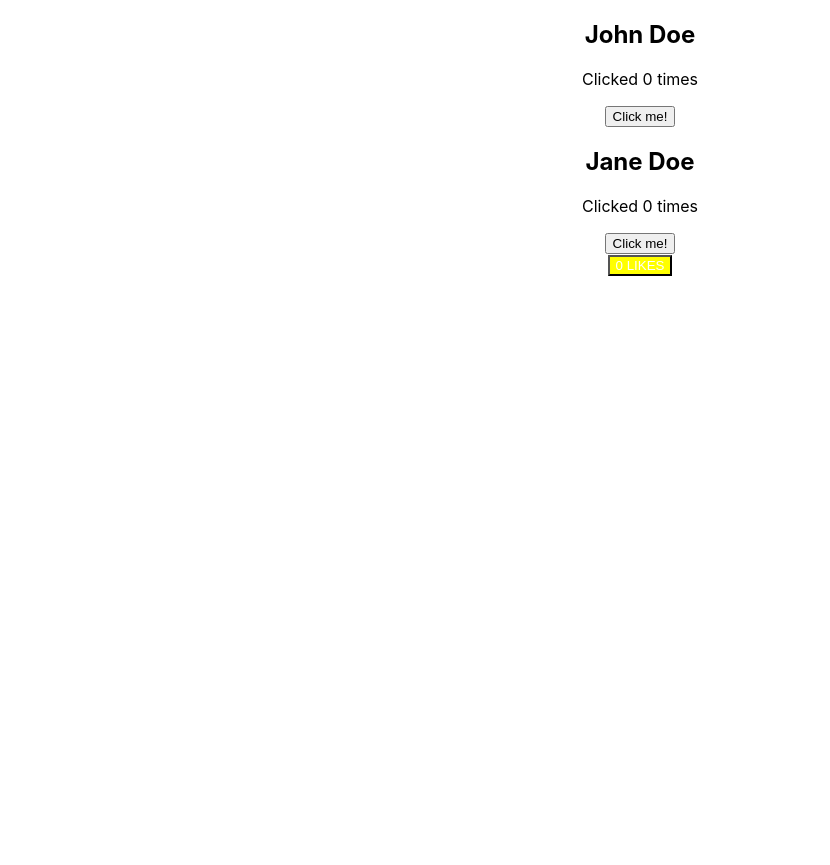
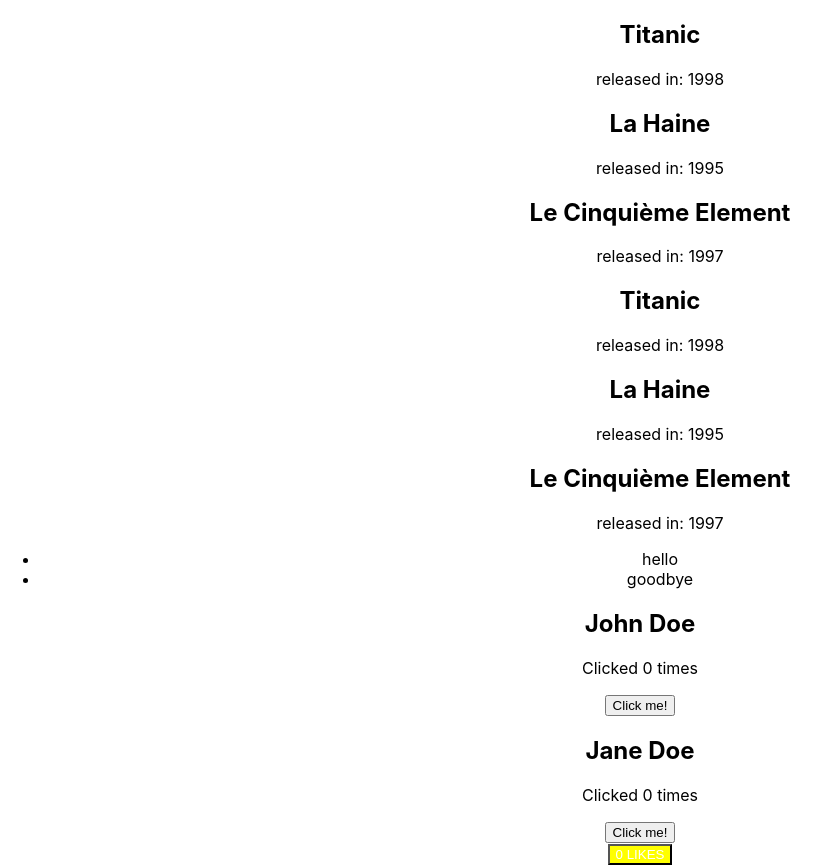
Before and after one commit to ironhack-webdev-squad-126/w7d2, a React (Create React App) app in the folder app/: page / in a window 1280 px wide. Shown: the whole page, without its empty margins (0-830 px from the left). Before the commit the page ends 800 px from the top, so only its background shows below. Built offline with nearby package versions, Linux system fonts and the light colour scheme.

Commit message:
list elements

```diff
--- a/app/src/App.js
+++ b/app/src/App.js
@@ -2,16 +2,24 @@ import React from "react";
 import Header from "./components/Header";
 import User from "./components/User";
 import Button from "./components/Button";
-
+import MoviesList from "./components/MoviesList";
 import "./App.css";
 
 const App = () => {
+  let listElements = ["hello", "goodbye"].map((el, i) => {
+    // return React.createElement("li", null, el);
+    return <li key={i}>{el}</li>;
+  });
+
+  console.log(listElements);
+
   return (
     <div className="App">
+      {/* <Header /> */}
+      <MoviesList />
+      <ul>{listElements}</ul>
       <User firstName="John" lastName="Doe" />
       <User firstName="Jane" lastName="Doe" />
-      {/* <Header /> */}
-
       <Button color="yellow" />
     </div>
   );
--- /dev/null
+++ b/app/src/components/Movie.js
@@ -0,0 +1,15 @@
+import React from "react";
+
+class Movie extends React.Component {
+  render() {
+    const { title, year } = this.props.data;
+    return (
+      <React.Fragment>
+        <h2>{title}</h2>
+        <p>released in: {year}</p>
+      </React.Fragment>
+    );
+  }
+}
+
+export default Movie;
--- /dev/null
+++ b/app/src/components/MoviesList.js
@@ -0,0 +1,26 @@
+import React from "react";
+import Movie from "./Movie";
+
+const MoviesList = () => {
+  const movies = [
+    { title: "Titanic", year: 1998 },
+    { title: "La Haine", year: 1995 },
+    { title: "Le Cinquième Element", year: 1997 }
+  ];
+
+  const movieElements = movies.map((el, i) => {
+    return <Movie data={el} key={i} />;
+  });
+
+  return (
+    <ul>
+      {movieElements}
+
+      {movies.map((el, i) => (
+        <Movie data={el} key={i} />
+      ))}
+    </ul>
+  );
+};
+
+export default MoviesList;
--- a/app/src/components/User.js
+++ b/app/src/components/User.js
@@ -46,10 +46,4 @@ class User extends React.Component {
   }
 }
 
-// create a button component
-// button should change color to a new color on click
-// should show the number of clicks
-// 1 => LIKE
-// 0 and 2+ => LIKES
-
 export default User;
```
